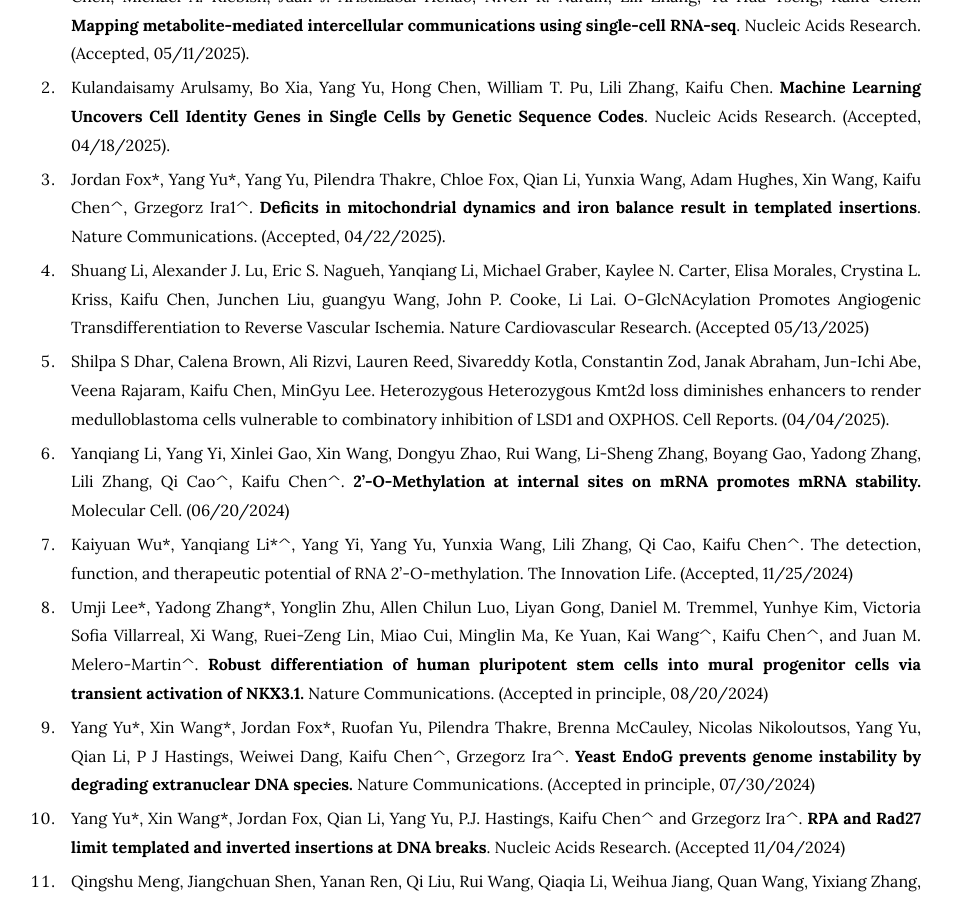
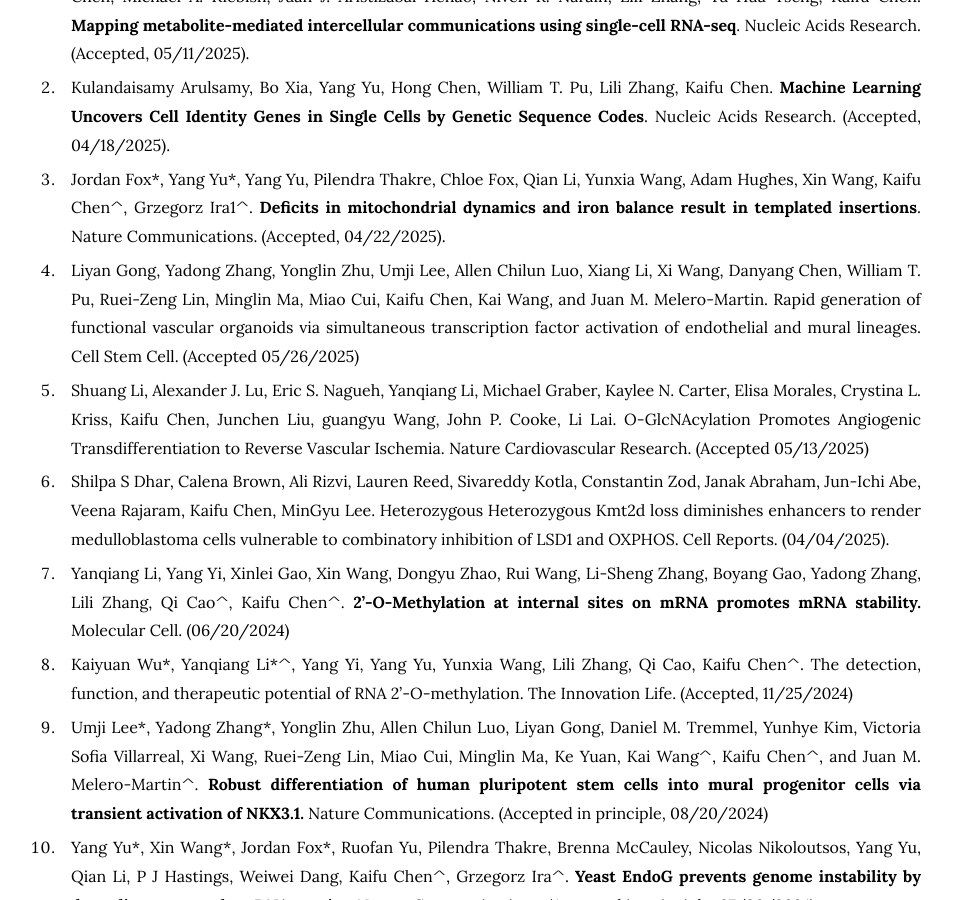
Before and after one commit to kaifuchenlab/kaifuchenlab.github.io, a Jekyll site: the page built from 3.publication/index.md, in a window 1280 px wide and 900 px high, scrolled down 674 px. Shown: the whole window, without its empty margins (169-1122 px from the left). Built offline with Jekyll 4.4.1, drawn with Linux system fonts in a browser that asks for light colours.

Commit message:
Update index.md

```diff
--- a/3.publication/index.md
+++ b/3.publication/index.md
@@ -19,13 +19,15 @@ Research Square.
 
 ### Papers
 
-94. Rongbin Zheng, Yang Zhang, Tadataka Tsuji, Xinlei Gao, Farnaz Shamsi, Allon Wagner, Nir Yosef, Kui Cui, Hong Chen, Michael A. Kiebish, Juan J. Aristizabal-Henao, Niven R. Narain, Lili Zhang, Yu-Hua Tseng, Kaifu Chen. **Mapping metabolite-mediated intercellular communications using single-cell RNA-seq**. Nucleic Acids Research. (Accepted, 05/11/2025).
+96. Rongbin Zheng, Yang Zhang, Tadataka Tsuji, Xinlei Gao, Farnaz Shamsi, Allon Wagner, Nir Yosef, Kui Cui, Hong Chen, Michael A. Kiebish, Juan J. Aristizabal-Henao, Niven R. Narain, Lili Zhang, Yu-Hua Tseng, Kaifu Chen. **Mapping metabolite-mediated intercellular communications using single-cell RNA-seq**. Nucleic Acids Research. (Accepted, 05/11/2025).
 
-93. Kulandaisamy Arulsamy, Bo Xia, Yang Yu, Hong Chen, William T. Pu, Lili Zhang, Kaifu Chen. **Machine Learning Uncovers Cell Identity Genes in Single Cells by Genetic Sequence Codes**. Nucleic Acids Research. (Accepted, 04/18/2025).
+95. Kulandaisamy Arulsamy, Bo Xia, Yang Yu, Hong Chen, William T. Pu, Lili Zhang, Kaifu Chen. **Machine Learning Uncovers Cell Identity Genes in Single Cells by Genetic Sequence Codes**. Nucleic Acids Research. (Accepted, 04/18/2025).
 
-92. Jordan Fox\*, Yang Yu\*, Yang Yu, Pilendra Thakre, Chloe Fox, Qian Li, Yunxia Wang, Adam Hughes, Xin Wang, Kaifu Chen^, Grzegorz Ira1^. **Deficits in mitochondrial dynamics and iron balance result in templated insertions**. Nature Communications. (Accepted, 04/22/2025).
+94. Jordan Fox\*, Yang Yu\*, Yang Yu, Pilendra Thakre, Chloe Fox, Qian Li, Yunxia Wang, Adam Hughes, Xin Wang, Kaifu Chen^, Grzegorz Ira1^. **Deficits in mitochondrial dynamics and iron balance result in templated insertions**. Nature Communications. (Accepted, 04/22/2025).
 
-94. Shuang Li, Alexander J. Lu, Eric S. Nagueh, Yanqiang Li, Michael Graber, Kaylee N. Carter, Elisa Morales, Crystina L. Kriss, Kaifu Chen, Junchen Liu, guangyu Wang, John P. Cooke, Li Lai. O-GlcNAcylation Promotes Angiogenic Transdifferentiation to Reverse Vascular Ischemia. Nature Cardiovascular Research. (Accepted 05/13/2025)
+93. Liyan Gong, Yadong Zhang, Yonglin Zhu, Umji Lee, Allen Chilun Luo, Xiang Li, Xi Wang, Danyang Chen, William T. Pu, Ruei-Zeng Lin, Minglin Ma, Miao Cui, Kaifu Chen, Kai Wang, and Juan M. Melero-Martin. Rapid generation of functional vascular organoids via simultaneous transcription factor activation of endothelial and mural lineages. Cell Stem Cell. (Accepted 05/26/2025)
+
+92. Shuang Li, Alexander J. Lu, Eric S. Nagueh, Yanqiang Li, Michael Graber, Kaylee N. Carter, Elisa Morales, Crystina L. Kriss, Kaifu Chen, Junchen Liu, guangyu Wang, John P. Cooke, Li Lai. O-GlcNAcylation Promotes Angiogenic Transdifferentiation to Reverse Vascular Ischemia. Nature Cardiovascular Research. (Accepted 05/13/2025)
 
 91. Shilpa S Dhar, Calena Brown, Ali Rizvi, Lauren Reed, Sivareddy Kotla, Constantin Zod, Janak Abraham, Jun-Ichi Abe, Veena Rajaram, Kaifu Chen, MinGyu Lee. Heterozygous Heterozygous Kmt2d loss diminishes enhancers to render medulloblastoma cells vulnerable to combinatory inhibition of LSD1 and OXPHOS. Cell Reports. (04/04/2025).
 
```
